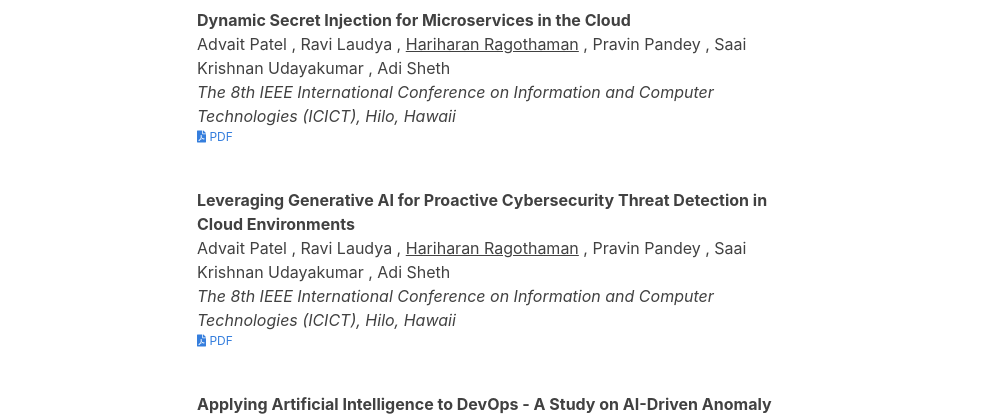
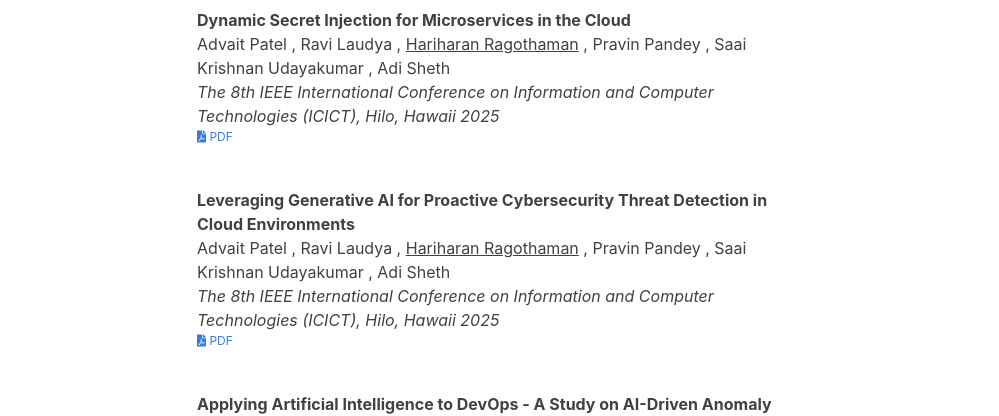
Before and after one commit to hariharanragothaman/hariharanragothaman.github.io, a Jekyll site: the page built from index.md, in a window 1280 px wide and 900 px high, scrolled down 3531 px. Shown: the part 178-594 px from the top of the window, without its empty margins (140-1139 px from the left). Built offline with Jekyll 4.4.1, drawn with Linux system fonts in a browser that asks for light colours; nearby versions of some CDN libraries; some web fonts are replaced.

Commit message:
Polishes and Updates

```diff
--- a/_data/publications.yaml
+++ b/_data/publications.yaml
@@ -9,6 +9,7 @@
     - Adi Sheth
   title: Dynamic Secret Injection for Microservices in the Cloud
   venue: The 8th IEEE International Conference on Information and Computer Technologies (ICICT), Hilo, Hawaii
+  year: 2025
   type: conference
   pdf: https://www.icict.org/
 
@@ -22,6 +23,7 @@
     - Adi Sheth
   title: Leveraging Generative AI for Proactive Cybersecurity Threat Detection in Cloud Environments
   venue: The 8th IEEE International Conference on Information and Computer Technologies (ICICT), Hilo, Hawaii
+  year: 2025
   type: conference
   pdf: https://www.icict.org/
 
```
